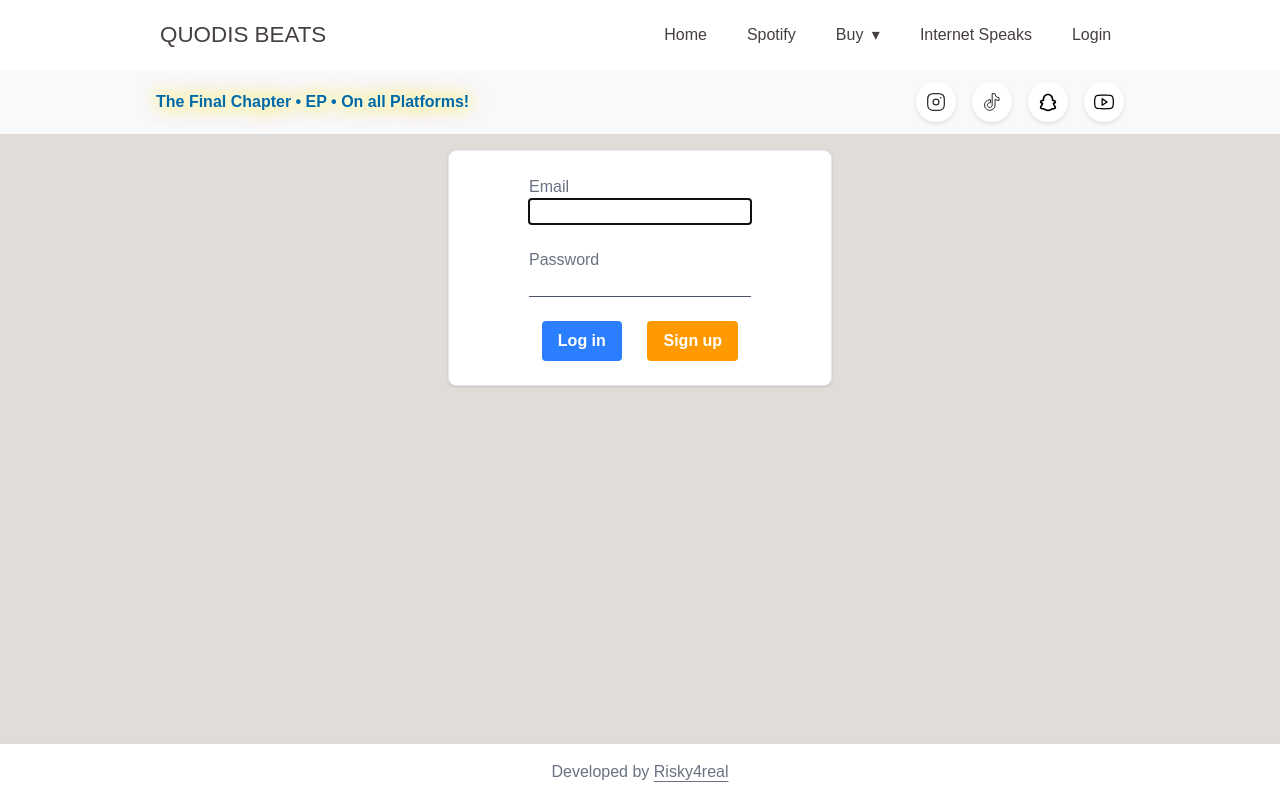
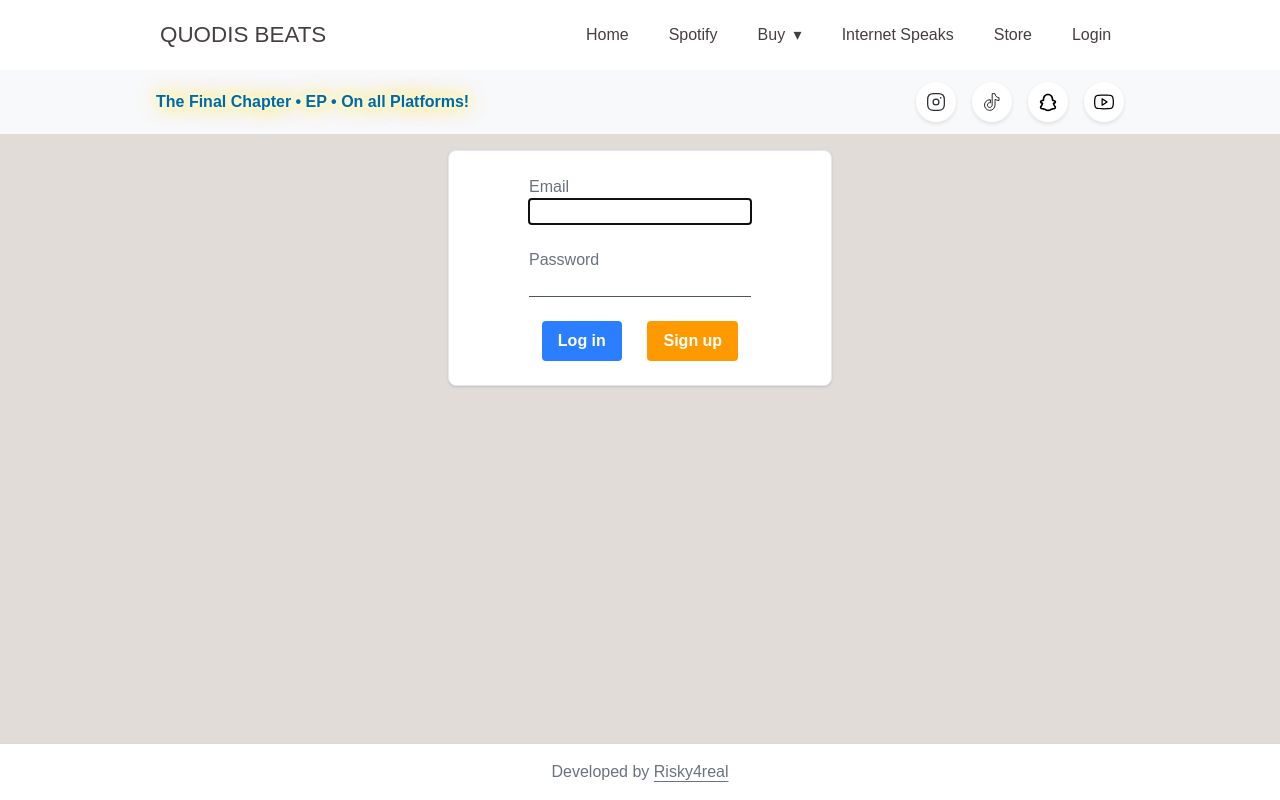
Before and after one commit to truvor/quodis-beats, a Next.js app: page /login in a window 1280 px wide. Built offline with nearby package versions, Linux system fonts and the light colour scheme; no server answers.

Commit message:
Add Store tab to show users

```diff
--- a/app/admin/page.tsx
+++ b/app/admin/page.tsx
@@ -3,6 +3,15 @@ import { createClient } from "@/utils/supabase/server";
 import PlayerWrapper from "@/app/components/player-wrapper/player-wrapper";
 
 export default async function AdminPage() {
+  if (process.env.NODE_ENV === "production") {
+    return (
+      <div className="flex flex-col items-center justify-center min-h-[50vh] space-y-4">
+        <h1 className="text-4xl font-bold text-[#b5a37b]">Store</h1>
+        <p className="text-xl text-gray-400">Coming Soon</p>
+      </div>
+    );
+  }
+
   const supabase = await createClient();
 
   const { data, error } = await supabase.auth.getUser();
--- a/app/components/navbar/navbar.tsx
+++ b/app/components/navbar/navbar.tsx
@@ -101,6 +101,11 @@ export default function Navbar() {
                 <span>Internet Speaks</span>
               </Link>
             </li>
+            <li>
+              <Link onClick={handleLinkClick} href="/admin">
+                <span>Store</span>
+              </Link>
+            </li>
             <Activity
               mode={
                 process.env.NODE_ENV === "development" ? "visible" : "hidden"
--- a/app/login/page.tsx
+++ b/app/login/page.tsx
@@ -12,6 +12,15 @@ export type AuthFormData = {
 };
 
 export default function LoginPage() {
+  if (process.env.NODE_ENV === "production") {
+    return (
+      <div className="flex flex-col items-center justify-center min-h-[50vh] space-y-4">
+        <h1 className="text-4xl font-bold text-[#b5a37b]">Login</h1>
+        <p className="text-xl text-gray-400">Coming Soon</p>
+      </div>
+    );
+  }
+
   const {
     register,
     handleSubmit,
```
